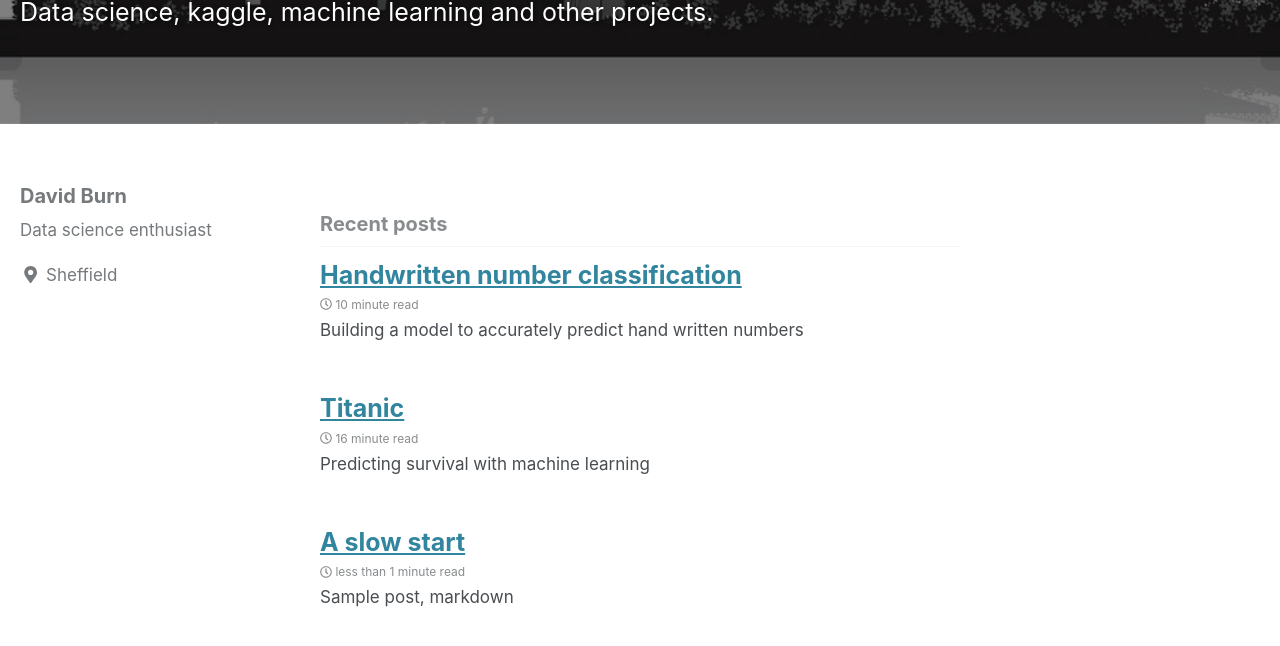
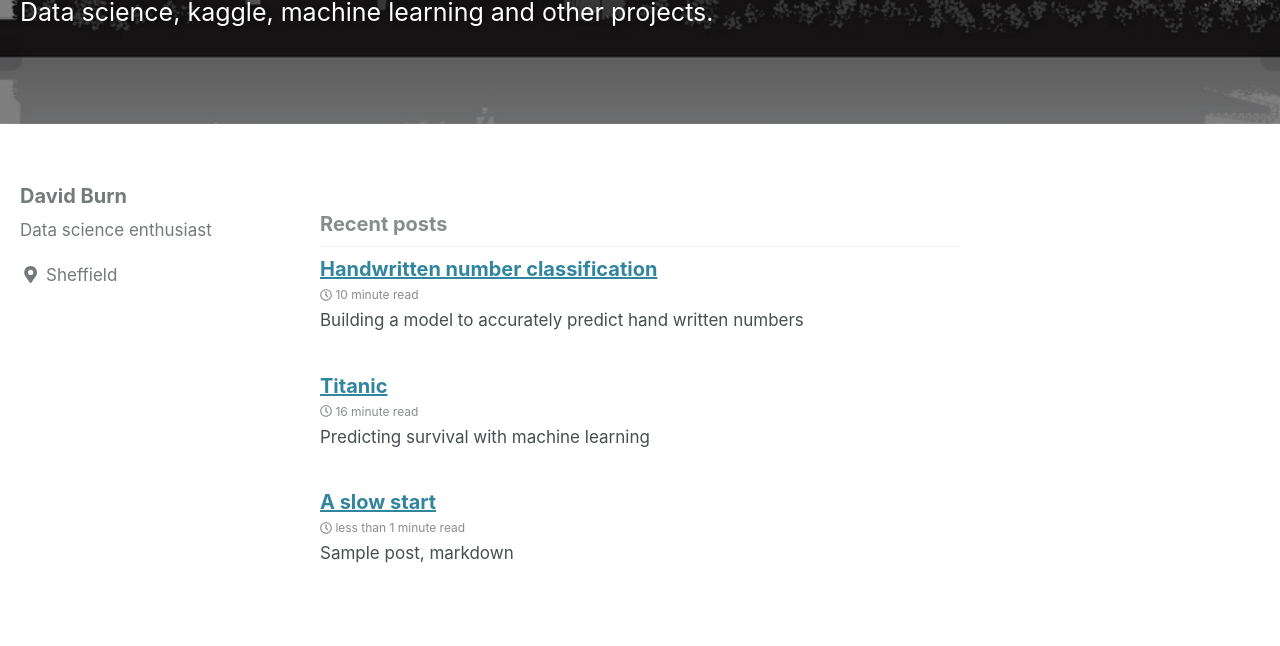
Before and after one commit to DavidBurn/davidburn.github.io, a Jekyll site: the page built from index.html, in a window 1280 px wide and 900 px high, scrolled down 219 px. Shown: the top 646 px of the window. Built offline with Jekyll 4.4.1, drawn with Linux system fonts in a browser that asks for light colours; cached includes are drawn as plain includes; nearby versions of some CDN libraries; the list of posts is cut into pages by our own code.

Commit message:
changed fontsize in base

```diff
--- a/_sass/minimal-mistakes/_base.scss
+++ b/_sass/minimal-mistakes/_base.scss
@@ -35,32 +35,32 @@
 
 h1 {
   margin-top: 0;
-  font-size: $type-size-3;
+  font-size: $type-size-4;
 }
 
 h2 {
-  font-size: $type-size-4;
+  font-size: $type-size-5;
 }
 
 h3 {
-  font-size: $type-size-5;
+  font-size: $type-size-6;
 }
 
 h4 {
-  font-size: $type-size-6;
+  font-size: $type-size-7;
 }
 
 h5 {
-  font-size: $type-size-6;
+  font-size: $type-size-7;
 }
 
 h6 {
-  font-size: $type-size-6;
+  font-size: $type-size-7;
 }
 
 small,
 .small {
-  font-size: $type-size-6;
+  font-size: $type-size-7;
 }
 
 p {
```
